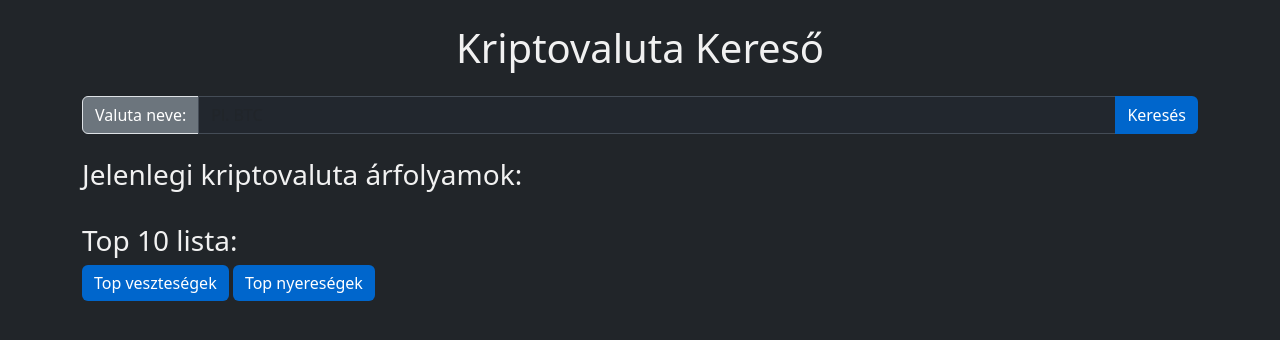
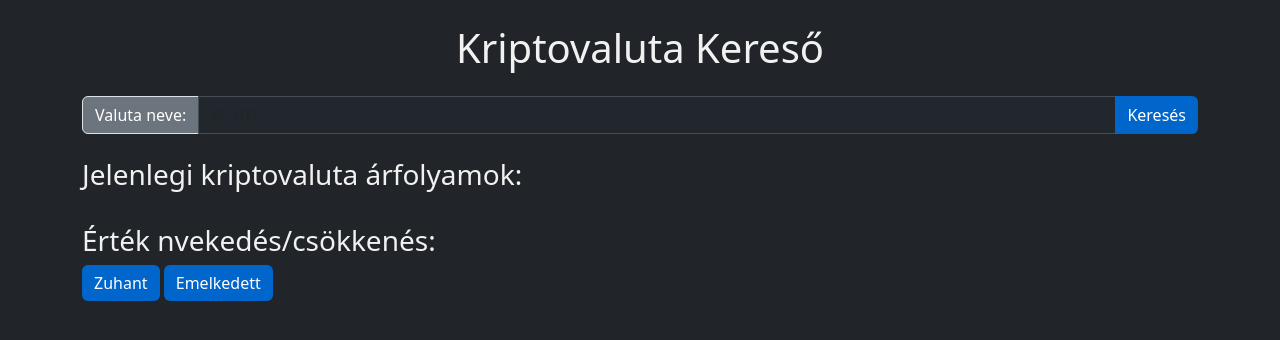
Before and after one commit to Tibor9704/kripto_kereso, a Flask app: page / in a window 1280 px wide. Shown: the top 340 px of the page. Run offline with Flask 3, Linux system fonts and the light colour scheme; data that the repository does not hold is empty; some libraries are stand-ins or nearby versions.

Commit message:
Név változtatások

```diff
--- a/templates/index.html
+++ b/templates/index.html
@@ -50,14 +50,14 @@
             {% endfor %}
         </ul>
 
-        <h3>Top 10 lista:</h3>
+        <h3>Érték nvekedés/csökkenés:</h3>
         <form method="GET" class="mb-4">
-            <button type="submit" name="action" value="losers" class="btn btn-danger">Top veszteségek</button>
-            <button type="submit" name="action" value="gainers" class="btn btn-success">Top nyereségek</button>
+            <button type="submit" name="action" value="losers" class="btn btn-danger">Zuhant</button>
+            <button type="submit" name="action" value="gainers" class="btn btn-success">Emelkedett</button>
         </form>
 
         {% if top_10_losers %}
-            <h3>Veszteséges valuták</h3>
+            <h3>Érték csökkent valuták</h3>
             <ul class="list-group mb-4">
                 {% for loser in top_10_losers %}
                     <li class="list-group-item bg-danger text-white">
@@ -68,7 +68,7 @@
         {% endif %}
 
         {% if top_10_gainers %}
-            <h3>Nyereséges valuták</h3>
+            <h3>Érték növekedett valuták</h3>
             <ul class="list-group mb-4">
                 {% for winner in top_10_gainers %}
                     <li class="list-group-item bg-success text-white">
```
